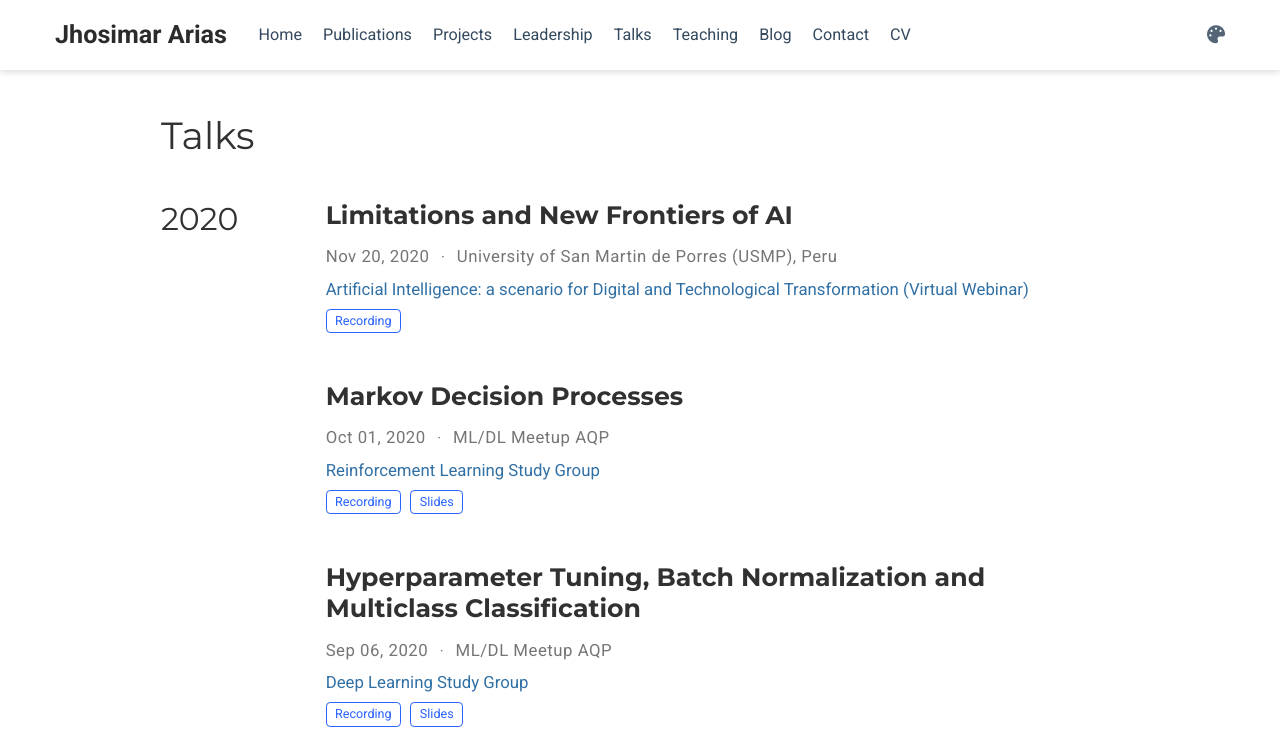
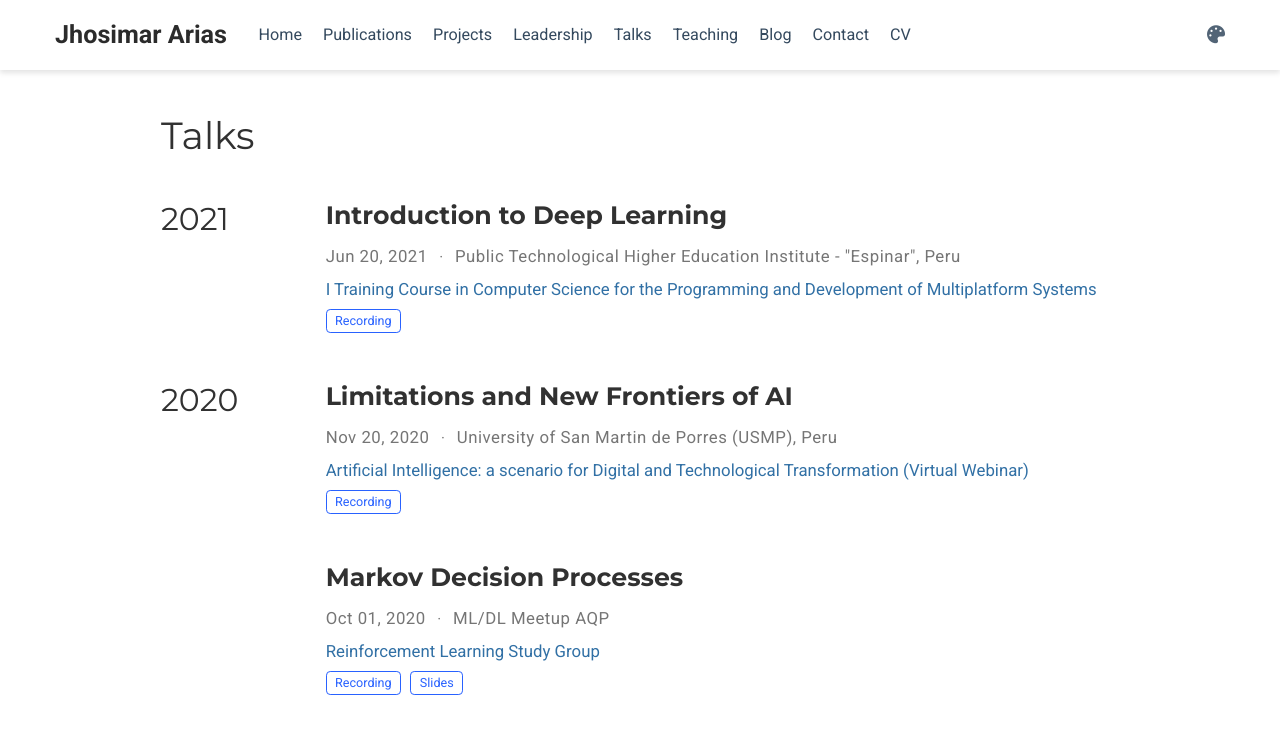
Before and after one commit to jariasf/jariasf.github.io, a plain HTML site: page talks/index.html in a window 1280 px wide. Shown: the top 740 px of the page. Drawn offline with nearby package versions, Linux system fonts and the light colour scheme; some packages are replaced by stand-ins of ours; no server answers; some icons are missing; a web font is replaced by a local one.

Commit message:
Updated news and talks

```diff
--- a/talks/index.html
+++ b/talks/index.html
@@ -118,8 +118,30 @@
 
 <div class="universal-wrapper">
   <div class="row">
+	<div class="col-lg-2"><h2 style="margin-top: 0 !important;">2021</h2></div>
+	<div class="col-lg-10">
+		<div class="media stream-item">
+		  <div class="media-body">
+			<h3 class="article-title mb-0 mt-0">
+				Introduction to Deep Learning
+			</h3>
+			<div class="stream-meta article-metadata" style="font-size:100%;">
+			  <div>
+		  		<span>Jun 20, 2021</span> <span class="middot-divider"></span> <span>Public Technological Higher Education Institute - "Espinar", Peru</span>
+			  </div>
+			</div>
+			<div style="color:#3170A5;font-size:100%;padding-right: 10px;">I Training Course in Computer Science for the Programming and Development of Multiplatform Systems</div>
+
+			<div class="btn-links">
+				<a class="btn btn-outline-primary my-1 mr-1 btn-sm" href="https://youtu.be/SKCwsuIcAf8" target="_blank">Recording</a>
+			</div>
+		  </div>
+		</div>
+	</div>
+
 	<div class="col-lg-2"><h2 style="margin-top: 0 !important;">2020</h2></div>
 	<div class="col-lg-10">
+
 		<div class="media stream-item">
 		  <div class="media-body">
 			<h3 class="article-title mb-0 mt-0">
@@ -133,7 +155,8 @@
 			<div style="color:#3170A5;font-size:100%;padding-right: 10px;">Artificial Intelligence: a scenario for Digital and Technological Transformation (Virtual Webinar)</div>
 
 			<div class="btn-links">
-				<a class="btn btn-outline-primary my-1 mr-1 btn-sm" href="https://www.facebook.com/1523679251261999/videos/689112151976521" target="_blank">Recording</a>
+              <a class="btn btn-outline-primary my-1 mr-1 btn-sm" href="https://youtu.be/2ZtJsEgCXbY" target="_blank">Recording</a>
+                <!--<a class="btn btn-outline-primary my-1 mr-1 btn-sm" href="https://www.facebook.com/1523679251261999/videos/689112151976521" target="_blank">Recording</a>-->
 			</div>
 		  </div>
 		</div>
```
Also changed, not shown: index.html (+29 -1 lines).
